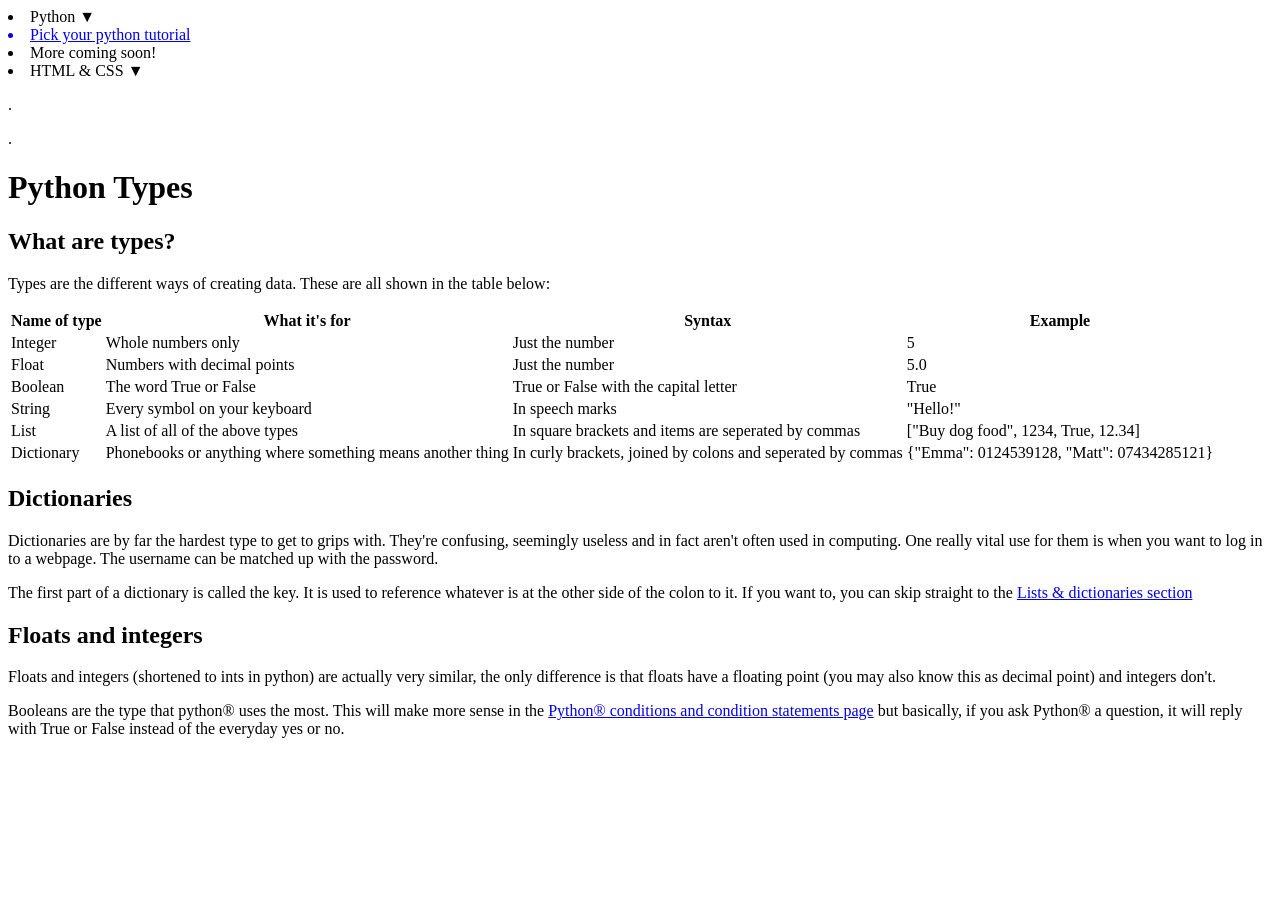
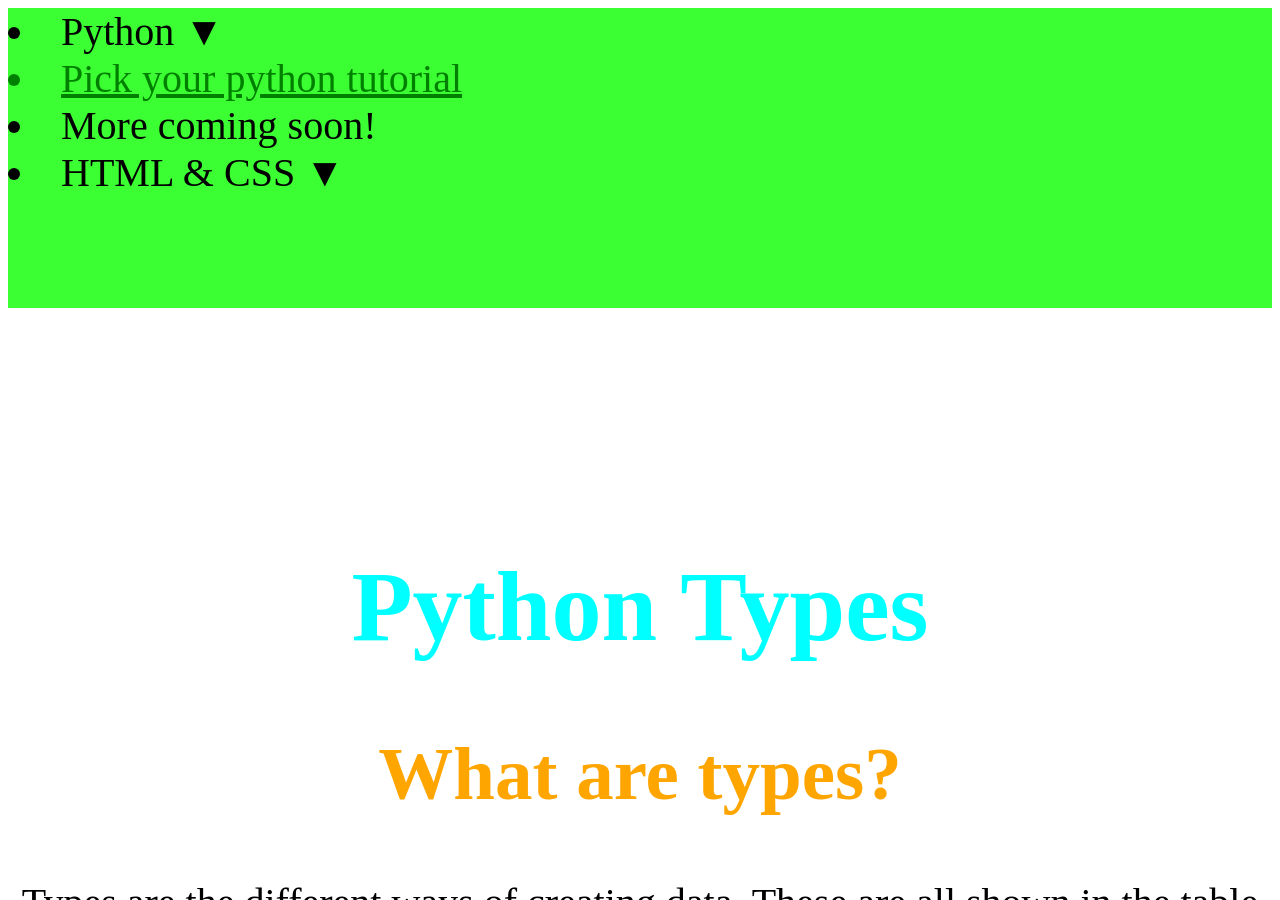
Before and after one commit to ostephagus/how-to-code.github.io, a Jekyll site: the page python-types-page.html, which Jekyll copies as it is, in a window 1280 px wide and 900 px high. Built offline with Jekyll 4.4.1, drawn with Linux system fonts in a browser that asks for light colours.

Commit message:
Update python-types-page.html

```diff
--- a/python-types-page.html
+++ b/python-types-page.html
@@ -1,7 +1,7 @@
 <!DOCTYPE html>
 <html lang="en-UK">
   <head>
-    <link rel='stylesheet' type='text/css' href='/Users/Lenovo user/Documents/Coding/html/How to code/Main/main.css'>
+    <link rel='stylesheet' type='text/css' href='/sam.css'>
     <title>Python types | How to code</title>
   </head>
   <body>
```
